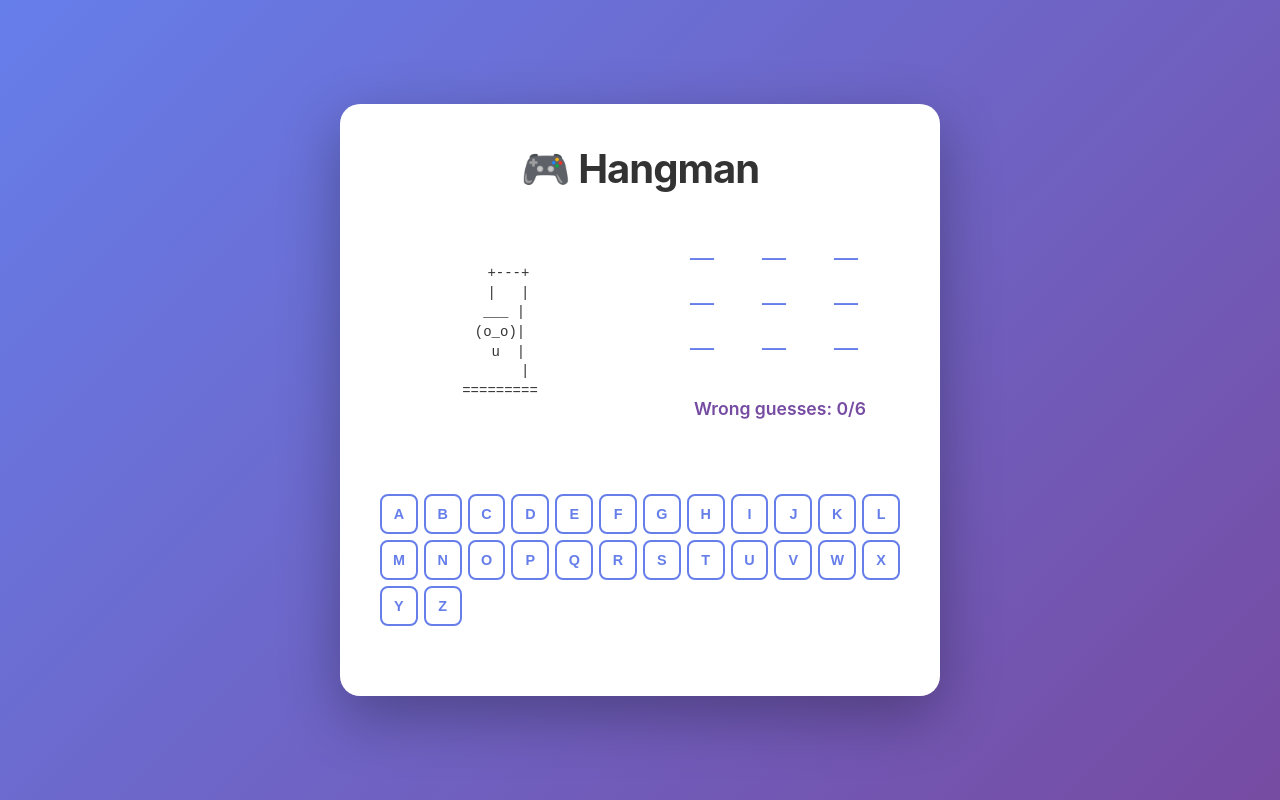
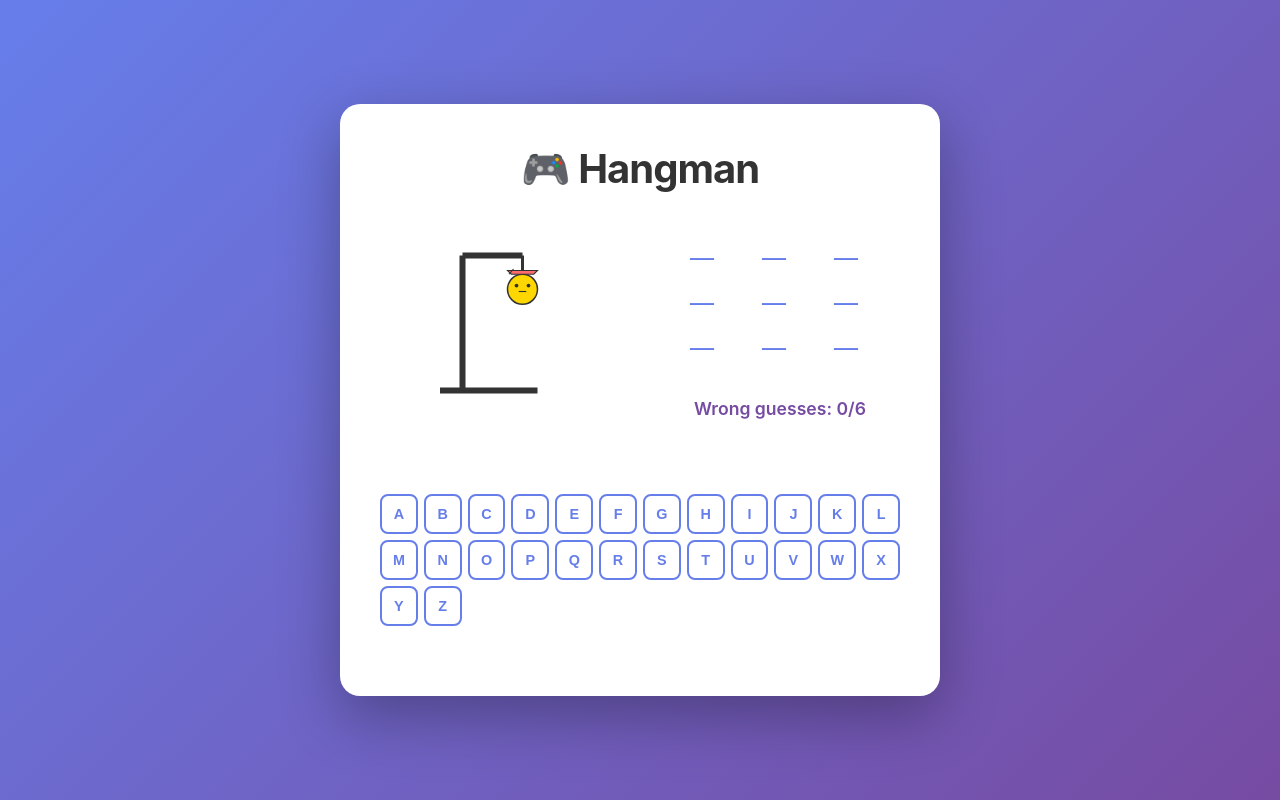
Before and after one commit to santai-artifacts/jeremy-saputo-plain-576, a plain HTML site: page index.html in a window 1280 px wide. Drawn offline with Linux system fonts and the light colour scheme.

Commit message:
Agent changes

```diff
--- a/index.html
+++ b/index.html
@@ -52,15 +52,15 @@
         }
 
         .drawing {
-            font-family: 'Courier New', monospace;
-            white-space: pre;
-            font-size: 14px;
-            color: #333;
-            line-height: 1.4;
             height: 200px;
             display: flex;
             align-items: center;
             justify-content: center;
+        }
+
+        .drawing svg {
+            width: 150px;
+            height: 180px;
         }
 
         .game-info {
@@ -300,66 +300,6 @@
             'gateway', 'router', 'switch', 'protocol', 'bandwidth', 'latency'
         ];
 
-        const hangmanStages = [
-            `
-  +---+
-  |   |
- ___ |
-(o_o)|
-  u  |
-      |
-=========`,
-            `
-  +---+
-  |   |
- ___ |
-(o_o)|
-  u  |
-  |  |
-=========`,
-            `
-  +---+
-  |   |
- ___ |
-(o_o)|
-  u  |
- /|  |
-=========`,
-            `
-  +---+
-  |   |
- ___ |
-(o_o)|
-  u  |
- /|\\ |
-=========`,
-            `
-  +---+
-  |   |
- ___ |
-(x_x)|
-  u  |
- /|\\ |
-=========`,
-            `
-  +---+
-  |   |
- ___ |
-(x_x)|
-  u  |
- /|\\ |
- /    |
-=========`,
-            `
-  +---+
-  |   |
- ___ |
-(x_x)|
-  u  |
- /|\\ |
- / \\  |
-=========`
-        ];
 
         let word = '';
         let guessedLetters = [];
@@ -437,9 +377,50 @@
             modal.classList.add('show');
         }
 
+        function getHangmanSVG() {
+            const drawingEl = document.getElementById('drawing');
+
+            const svg = `<svg viewBox="0 0 200 220" xmlns="http://www.w3.org/2000/svg">
+                <!-- Gallows -->
+                <line x1="20" y1="200" x2="150" y2="200" stroke="#333" stroke-width="8"/>
+                <line x1="50" y1="200" x2="50" y2="20" stroke="#333" stroke-width="8"/>
+                <line x1="50" y1="20" x2="130" y2="20" stroke="#333" stroke-width="8"/>
+                <line x1="130" y1="20" x2="130" y2="50" stroke="#333" stroke-width="4"/>
+
+                <!-- Head (always visible) -->
+                <circle cx="130" cy="65" r="20" stroke="#333" stroke-width="2" fill="#FFD700"/>
+
+                <!-- Hat -->
+                <polygon points="110,40 150,40 145,45 115,45" fill="#FF6B6B" stroke="#333" stroke-width="1.5"/>
+                <line x1="112" y1="45" x2="118" y2="38" stroke="#333" stroke-width="1.5"/>
+
+                <!-- Face -->
+                <circle cx="122" cy="60" r="2.5" fill="#333"/>
+                <circle cx="138" cy="60" r="2.5" fill="#333"/>
+                ${wrongGuesses >= 1 ? '<path d="M 125 70 Q 130 72 135 70" stroke="#333" stroke-width="2" fill="none"/>' : '<path d="M 125 68 L 135 68" stroke="#333" stroke-width="1.5" fill="none"/>'}
+
+                <!-- Body -->
+                ${wrongGuesses >= 2 ? '<line x1="130" y1="85" x2="130" y2="120" stroke="#333" stroke-width="2"/>' : ''}
+
+                <!-- Left Arm -->
+                ${wrongGuesses >= 3 ? '<line x1="130" y1="95" x2="105" y2="105" stroke="#333" stroke-width="2"/>' : ''}
+
+                <!-- Right Arm -->
+                ${wrongGuesses >= 4 ? '<line x1="130" y1="95" x2="155" y2="105" stroke="#333" stroke-width="2"/>' : ''}
+
+                <!-- Left Leg -->
+                ${wrongGuesses >= 5 ? '<line x1="130" y1="120" x2="110" y2="145" stroke="#333" stroke-width="2"/>' : ''}
+
+                <!-- Right Leg -->
+                ${wrongGuesses >= 6 ? '<line x1="130" y1="120" x2="150" y2="145" stroke="#333" stroke-width="2"/>' : ''}
+            </svg>`;
+
+            drawingEl.innerHTML = svg;
+        }
+
         function renderGame() {
             // Draw hangman
-            document.getElementById('drawing').textContent = hangmanStages[wrongGuesses];
+            getHangmanSVG();
 
             // Display word
             const displayWord = word
```
